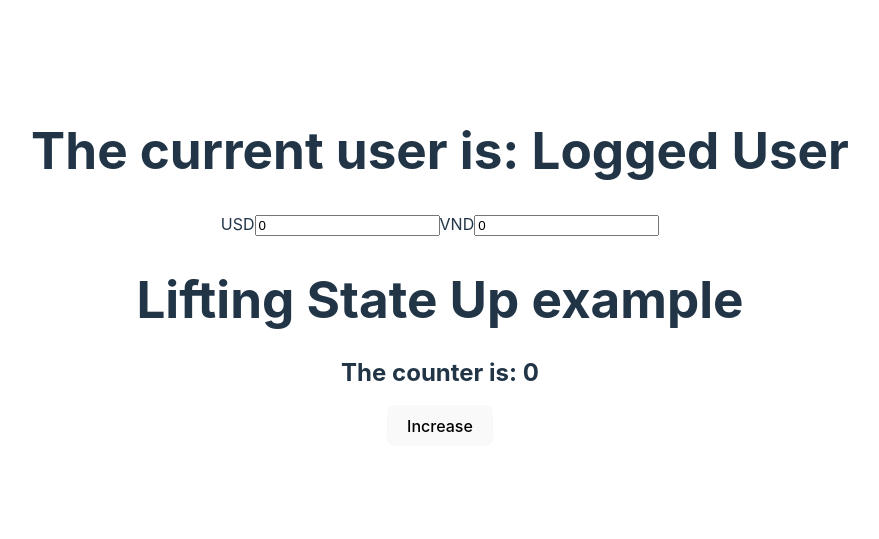
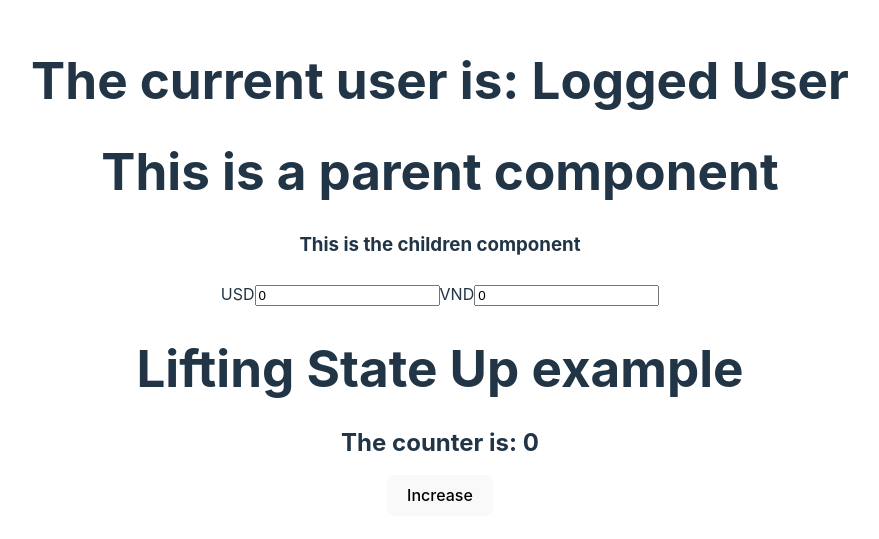
Before and after one commit to ngocquang2509/timesheet-management, a React (Vite) app in the folder my-react-app/: page / in a window 1280 px wide. Shown: the part 133-672 px from the top of the page, without its empty margins (200-1079 px from the left). Built offline with nearby package versions, Linux system fonts and the light colour scheme.

Commit message:
Containment

```diff
--- a/my-react-app/src/App.tsx
+++ b/my-react-app/src/App.tsx
@@ -1,5 +1,6 @@
 import "./App.css";
 import { Greeting } from "./Main Concepts/Conditional Rendering";
+import { User } from "./Main Concepts/Containment";
 import { Caculator } from "./Main Concepts/Lifting State Up/Caculator";
 import { Counter } from "./Main Concepts/Lifting State Up/Counter";
 
@@ -10,6 +11,9 @@ function App() {
   return (
     <div className="App">
       <Greeting isLoggedIn={true} />
+      <User>
+        <h3>This is the children component</h3>
+      </User>
       <Caculator />
       <Counter />
     </div>
--- /dev/null
+++ b/my-react-app/src/Main Concepts/Containment.tsx
@@ -0,0 +1,8 @@
+export const User = ({ children }: { children: any }) => {
+  return (
+    <>
+      <h1>This is a parent component</h1>
+      {children}
+    </>
+  );
+};
```
